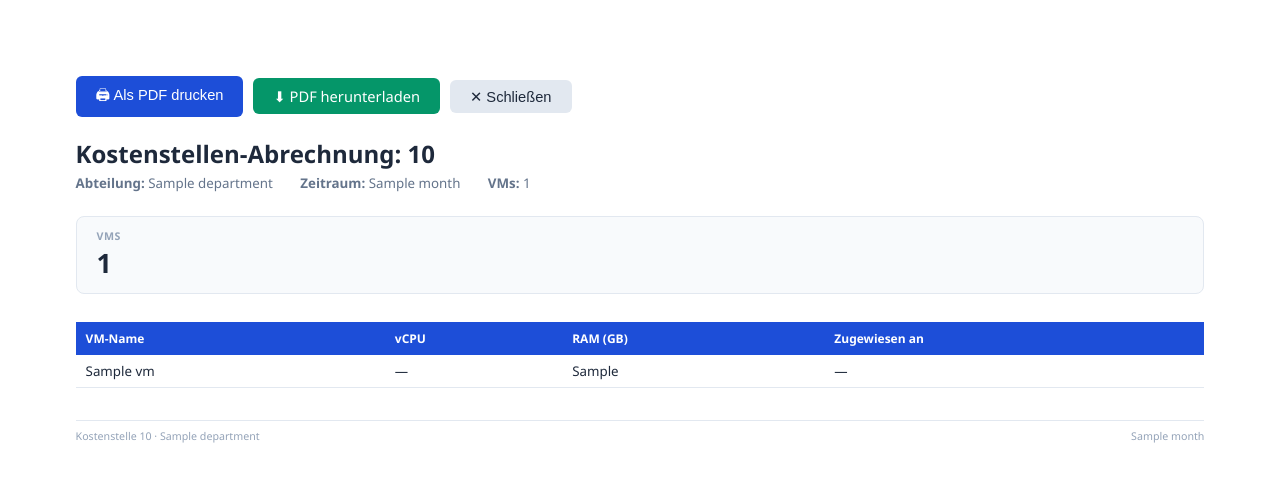
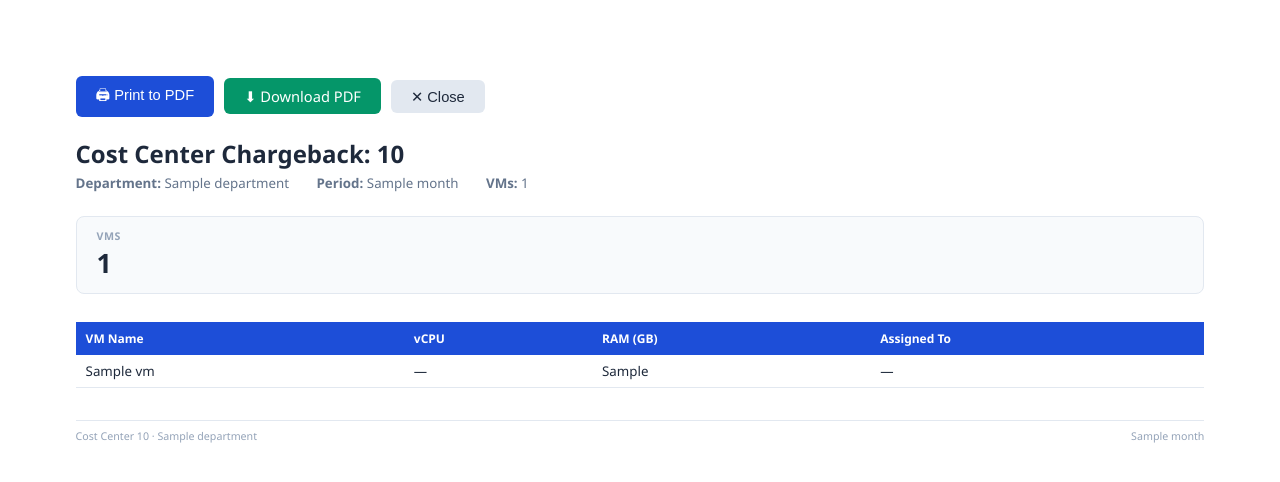
Before and after one commit to dc-paul-83/netbox-vdi-billing, a Django app: template netbox_vdi_billing/templates/netbox_vdi_billing/chargeback_print.html in a window 1280 px wide. Shown: the top 482 px of the page. Run offline with Django 3.2, Linux system fonts and the light colour scheme; the template is opened without the code that fills it: most values are stand-ins (such as "Sample title", 1, 10 or a date in 2020).

Commit message:
refactor: translate all templates to English
- chargeback_overview.html: all labels and messages translated
- chargeback_print.html: complete English translation
- consistent English throughout all web UI
- buttons, headers, error messages all in English

```diff
--- a/netbox_vdi_billing/templates/netbox_vdi_billing/chargeback_print.html
+++ b/netbox_vdi_billing/templates/netbox_vdi_billing/chargeback_print.html
@@ -2,7 +2,7 @@
 <html lang="de">
 <head>
 <meta charset="UTF-8">
-<title>Kostenstellen-Abrechnung – {{ cost_center }} – {{ month }}{% if hide_prices %} (Kundenansicht){% endif %}</title>
+<title>Cost Center Chargeback – {{ cost_center }} – {{ month }}{% if hide_prices %} (Customer View){% endif %}</title>
 <style>
   * { box-sizing: border-box; margin: 0; padding: 0; }
   body { font-family: 'Segoe UI', Arial, sans-serif; font-size: 11pt; color: #1e293b; padding: 2cm; }
@@ -11,6 +11,7 @@
   .meta span { margin-right: 24px; }
   .badge-customer { display:inline-block; background:#f59e0b; color:#fff; font-size:9pt;
                     padding:2px 10px; border-radius:12px; font-weight:600; margin-left:10px; vertical-align:middle; }
+  .hidden { display: none !important; }
 
   .kpis { display: flex; gap: 20px; margin-bottom: 28px; }
   .kpi { background: #f8fafc; border: 1px solid #e2e8f0; border-radius: 8px; padding: 12px 20px; flex: 1; }
@@ -49,28 +50,28 @@
 
 <div class="no-print">
   {% if plugin_settings.billing_enabled %}
-  <button onclick="window.print()" class="btn btn-blue">🖨 Als PDF drucken</button>
-  <a href="?format=pdf{% if hide_prices %}&hide_prices=1{% endif %}" class="btn btn-green">⬇ PDF herunterladen</a>
+  <button onclick="window.print()" class="btn btn-blue">🖨 Print to PDF</button>
+  <a href="?format=pdf{% if hide_prices %}&hide_prices=1{% endif %}" class="btn btn-green">⬇ Download PDF</a>
   {% if hide_prices %}
-    <a href="?" class="btn btn-gray">🔓 Interne Ansicht (mit Preisen)</a>
+    <a href="?" class="btn btn-gray">🔓 Internal View (with prices)</a>
   {% else %}
-    <a href="?hide_prices=1" class="btn btn-orange">👁 Kundenansicht (Preise ausblenden)</a>
-    <a href="?format=pdf&hide_prices=1" class="btn btn-orange">⬇ Kunden-PDF</a>
+    <a href="?hide_prices=1" class="btn btn-orange">👁 Customer View (hide prices)</a>
+    <a href="?format=pdf&hide_prices=1" class="btn btn-orange">⬇ Download Customer PDF</a>
   {% endif %}
   {% else %}
-  <button onclick="window.print()" class="btn btn-blue">🖨 Als PDF drucken</button>
-  <a href="?format=pdf" class="btn btn-green">⬇ PDF herunterladen</a>
+  <button onclick="window.print()" class="btn btn-blue">🖨 Print to PDF</button>
+  <a href="?format=pdf" class="btn btn-green">⬇ Download PDF</a>
   {% endif %}
-  <button onclick="window.close()" class="btn btn-gray">✕ Schließen</button>
+  <button onclick="window.close()" class="btn btn-gray">✕ Close</button>
 </div>
 
 <h1>
-  Kostenstellen-Abrechnung: {{ cost_center }}
-  {% if hide_prices %}<span class="badge-customer">Kundenansicht</span>{% endif %}
+  Cost Center Chargeback: {{ cost_center }}
+  {% if hide_prices %}<span class="badge-customer">Customer View</span>{% endif %}
 </h1>
 <div class="meta">
-  {% if department %}<span><strong>Abteilung:</strong> {{ department }}</span>{% endif %}
-  <span><strong>Zeitraum:</strong> {{ month }}</span>
+  {% if department %}<span><strong>Department:</strong> {{ department }}</span>{% endif %}
+  <span><strong>Period:</strong> {{ month }}</span>
   <span><strong>VMs:</strong> {{ vms|length }}</span>
 </div>
 
@@ -81,11 +82,11 @@
   </div>
   {% if plugin_settings.billing_enabled %}
   <div class="kpi">
-    <div class="kpi-label">Monatliche Kosten</div>
+    <div class="kpi-label">Monthly Cost</div>
     <div class="kpi-value blue">{{ total_monthly|floatformat:2 }} €</div>
   </div>
   <div class="kpi">
-    <div class="kpi-label">Jährliche Kosten</div>
+    <div class="kpi-label">Yearly Cost</div>
     <div class="kpi-value">{{ total_yearly|floatformat:2 }} €</div>
   </div>
   {% endif %}
@@ -94,14 +95,14 @@
 <table>
   <thead>
     <tr>
-      <th>VM-Name</th>
+      <th>VM Name</th>
       <th>vCPU</th>
       <th>RAM (GB)</th>
-      <th>Zugewiesen an</th>
+      <th>Assigned To</th>
       {% if plugin_settings.billing_enabled and not hide_prices %}
-      <th>Preisquelle</th>
-      <th class="text-right">€/Monat</th>
-      <th class="text-right">€/Jahr</th>
+      <th>Pricing Source</th>
+      <th class="text-right">€/Month</th>
+      <th class="text-right">€/Year</th>
       {% endif %}
     </tr>
   </thead>
@@ -124,10 +125,10 @@
     {% if plugin_settings.billing_enabled %}
     <tr>
       {% if hide_prices %}
-      <td colspan="3">Gesamt/Monat</td>
+      <td colspan="3">Total / Month</td>
       <td class="total-val">{{ total_monthly|floatformat:2 }} €</td>
       {% else %}
-      <td colspan="4">Gesamt/Monat</td>
+      <td colspan="4">Total / Month</td>
       <td></td>
       <td class="total-val">{{ total_monthly|floatformat:2 }} €</td>
       <td class="total-val">{{ total_yearly|floatformat:2 }} €</td>
@@ -135,7 +136,7 @@
     </tr>
     {% if hide_prices %}
     <tr>
-      <td colspan="3">Gesamt/Jahr</td>
+      <td colspan="3">Total / Year</td>
       <td class="total-val">{{ total_yearly|floatformat:2 }} €</td>
     </tr>
     {% endif %}
@@ -144,8 +145,8 @@
 </table>
 
 <div class="footer">
-  <span>Kostenstelle {{ cost_center }}{% if department %} · {{ department }}{% endif %}</span>
-  <span>{{ month }}{% if hide_prices %} · Kundenansicht{% endif %}</span>
+  <span>Cost Center {{ cost_center }}{% if department %} · {{ department }}{% endif %}</span>
+  <span>{{ month }}{% if hide_prices %} · Customer View{% endif %}</span>
 </div>
 </body>
 </html>
```
Also changed, not shown: netbox_vdi_billing/templates/netbox_vdi_billing/chargeback_overview.html (+23 -23 lines).
